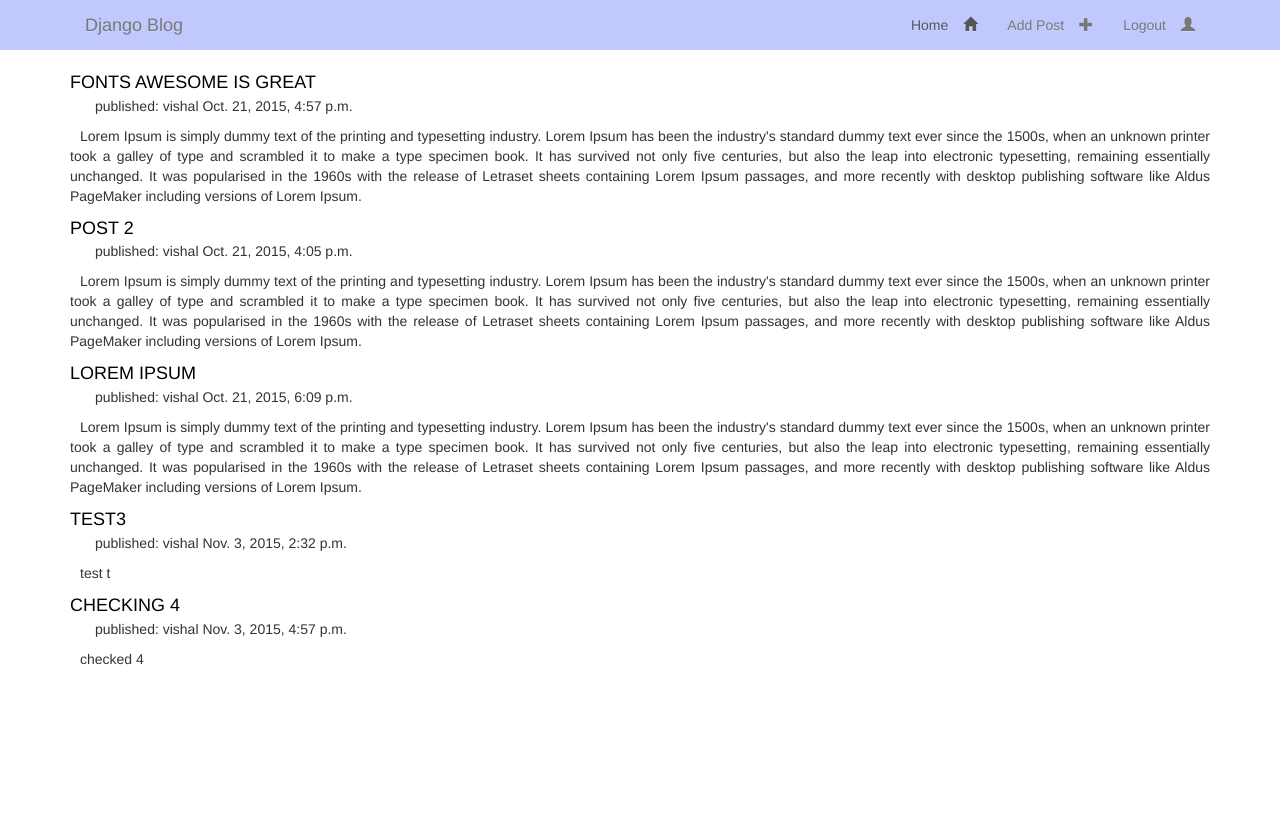
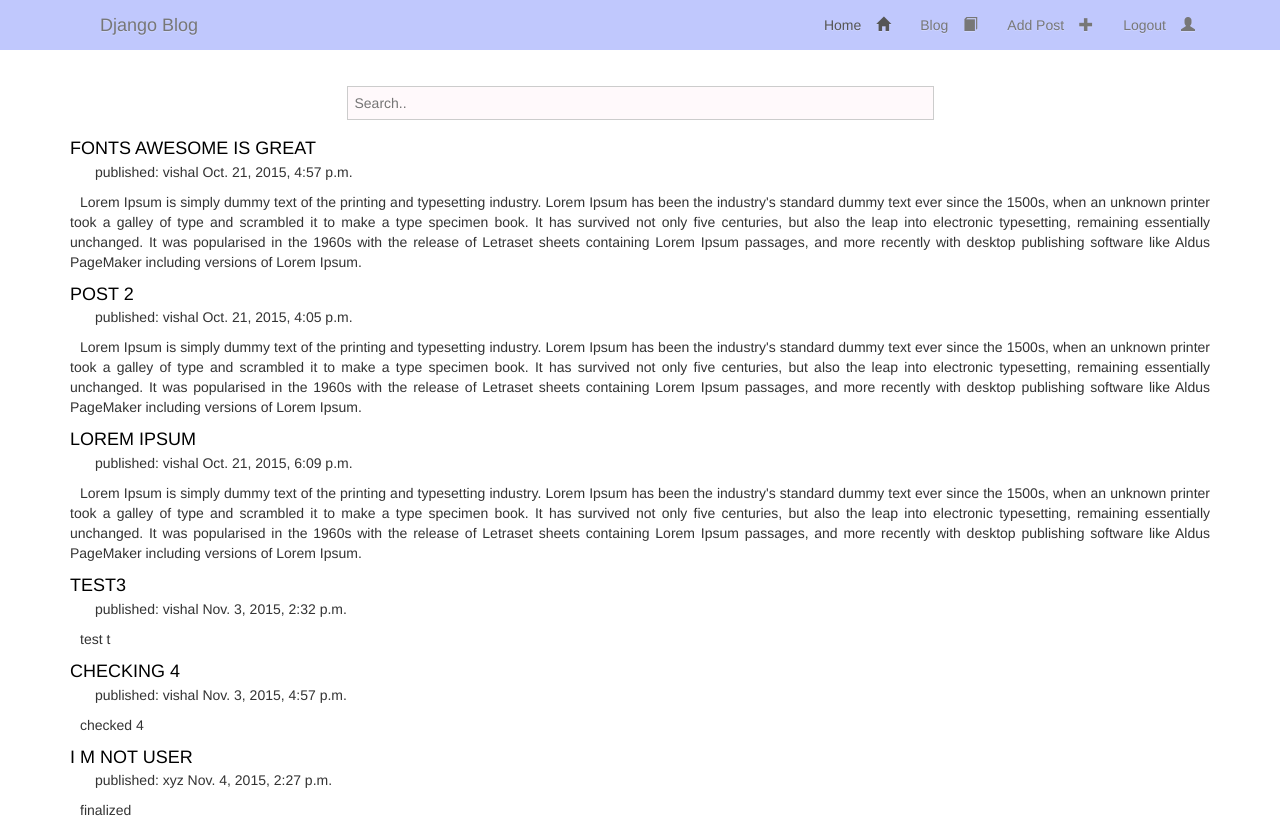
Before and after one commit to VishalTaj/my-django-blog, a Django app: page /blog/ in a window 1280 px wide. Before the commit the page ends 665 px from the top, so only its background shows below. Run offline with Django 3.2, Linux system fonts and the light colour scheme; a user stored in the database is signed in; data comes from the database, SQL or seed files in the repository; both versions use the stored data as it was after the commit; parts of the project's set-up code (start-up, migrations or seed data) failed here and were passed over; some libraries are stand-ins or nearby versions.

Commit message:
re implement phase 4

```diff
--- a/blog/templates/blog/post_list.html
+++ b/blog/templates/blog/post_list.html
@@ -1,20 +1,35 @@
 {% extends "base.html" %}
+{% block styles %}
+.form{
+	text-align:center;
+	padding:15px 0;
+}
+.form input{
+	width:50%;
+	border:5px solid transparent;
+	background-color: rgba(255,224,235,0.2);
+	margin:2px;
+	outline:1px solid #CCC;
 
+}
+{% endblock %}
 {% block content %}
 	<div class="container-fluid">
 
 	</div>
 	<div class="container">
+			<div class="row form">
+					<input type="search" name="q" id="q" placeholder="Search.."/>
+			</div>
 			<div class="row">
+				<div id="results"></div>
 				<div class="post">
 					{% for post in object_list %}
-						{% if user == post.author %}
 			    		<div class="col-lg-12 col-md-12 col-sm-12 col-xs-12 post">
 			        		<a class="post_title" href="{% url "posts:post_detail" pk=post.pk %}">{{ post.title }}</a>
-			        		<p class="meta">published: {{ user }} {{ post.published_date }}</p>
+			        		<p class="meta">published: {{ post.author }} {{ post.published_date }}</p>
 			       		 	<p>{{ post.text|linebreaks }}</p>
 			    		</div>
-						{% endif %}
 					{% endfor %}
 				</div>
 			</div>
@@ -22,3 +37,26 @@
 
 
 {% endblock content %}
+{% block jquery %}
+  $("#q").keyup(function(event){
+    event.preventDefault();
+		var search = $('#q').val()
+	 var data = {
+			 search: search
+	 };
+    $.ajax({
+      url:"{% url 'posts:search' %}",
+      type:"GET",
+      data:data,
+			cache:false,
+			dataType: 'jsonp',
+			jsonp: 'callback',
+			jsonpCallback: 'searchResult'
+    });
+		function searchResult(data) {
+    	$( "#q" ).autocomplete ({
+        	source: data
+    	});
+		}
+  });
+{% endblock %}
--- a/blog/urls.py
+++ b/blog/urls.py
@@ -8,6 +8,8 @@ urlpatterns = [
                url(r'^post/(?P<pk>[0-9]+)/$', PostDetailView.as_view(), name='post_detail'),
                url(r'^new/$', views.post_new , name='post_new'),
                url(r'^post/(?P<pk>[0-9]+)/edit/$', views.post_edit, name='post_edit'),
+               url(r'^validate/$', views.post_title, name='title_check'),
+               url(r'^search/', views.search_box, name='search'),
                ]
 
 
--- a/blog/views.py
+++ b/blog/views.py
@@ -1,12 +1,14 @@
 from django.core.urlresolvers import reverse
 from django.views.generic import ListView, DetailView
 from django.shortcuts import render, get_object_or_404, redirect, render_to_response
+from django.http import HttpResponse
 from .models import Post
 from django.utils import timezone
 from .forms import PostForm
 from django.contrib.auth.models import User
-
-
+from django.db.models import Q
+import json
+from django.core import serializers
 
 # def post_list(request):
 #     posts = Post.objects.filter(published_date__lte=timezone.now()).order_by('published_date')
@@ -24,7 +26,12 @@ class PostListView(ListView):
 
     def get_queryset(self):
         user = self.request.user
-        return Post.objects.filter(author=user)
+        if user == 'vishal':
+            return Post.objects.filter(author=user)
+        else:
+            return Post.objects.all()
+
+
     # queryset = get_object_or_404(Post, author=author)
     # print queryset
 
@@ -48,6 +55,27 @@ def post_new(request):
         form = PostForm()
     return render(request, 'post_add.html', {'form': form})
 
+def post_title(request):
+    if request.method == "POST":
+        title = request.POST.get('title')
+        if Post.objects.filter(title = title):
+            print title
+            return HttpResponse("error occured")
+        else:
+            return HttpResponse("No issues")
+
+def search_box(request):
+    if request.is_ajax():
+        q = request.GET.get( 'q' )
+        if q is not None:
+            ser_results = serializers.serialize('json', Post.objects.filter(
+                Q( title__contains = q )))
+            print ser_results
+            mimetype = 'application/json'
+            return HttpResponse({'data': ser_results},content_type='application/json')
+        else:
+            return HttpResponse("im Not None")
+
 def post_edit(request, pk):
     post = get_object_or_404(Post, pk=pk)
     if request.method == "POST":
--- a/templates/base.html
+++ b/templates/base.html
@@ -4,10 +4,14 @@
 	<head>
 		<title>Django Blog</title>
 		<link rel="stylesheet" href="{% static "css/bootstrap.min.css" %}" />
-		<link rel="stylesheet" href="{% static "bootstrap-theme.min.css" %}" />
+		<link rel="stylesheet" href="{% static "css/bootstrap-theme.min.css" %}" />
 		<link rel="stylesheet" href="{% static "css/style.css" %}" />
 		<script src="{% static "js/jquery-2.1.4.min.js" %}" ></script>
 		<script src="{% static "js/bootstrap.min.js" %}" ></script>
+		<style>
+		{% block styles %}
+		{% endblock %}
+		</style>
 	</head>
 		<body class="imbody">
 			<div id="header">
@@ -18,7 +22,14 @@
     		</div>
 
 				 {% block content %}
-            	{% endblock %}
+        	{% endblock %}
 
 	</body>
+	<script type='text/javascript'>
+		$(document).ready(function(){
+			{% block jquery %}
+
+			{% endblock %}
+		});
+	</script>
 </html>
--- a/templates/nav_bar.html
+++ b/templates/nav_bar.html
@@ -7,11 +7,12 @@
           <span class = "icon-bar"></span>
           <span class = "icon-bar"></span>
         </button>
-      <a class="navbar-brand" href="/">Django Blog</a>
+      <a class="navbar-brand" href="/"><span class="glyphicons glyphicons-glyphicons-road"></span>Django Blog</a>
     </div>
     <div class="collapse navbar-collapse" id="django-bar">
       <ul class="nav navbar-nav navbar-right">
           <li class="active"><a href="/">Home<span class="glyphicon glyphicon-home"></span></a></li>
+          <li><a href="/blog/">Blog<span class="glyphicon glyphicon-book"></span></a></li>
           <li><a href="{% url "posts:post_new" %}">Add Post<span class="glyphicon glyphicon-plus"></span></a></li>
           {% if user.is_authenticated %}
             <li><a href="{% url "user:logout" %}">Logout<span class="glyphicon glyphicon-user"></span></a></li>
```
Also changed, not shown: blog/templates/post_add.html (+15 -0 lines), db.sqlite3, 3 other files.
